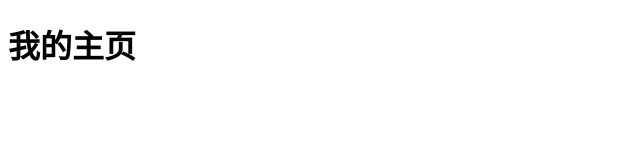
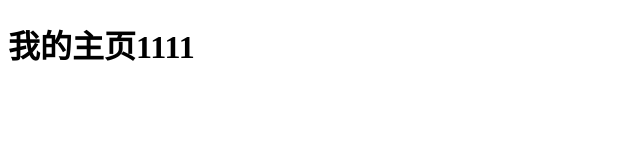
Before and after one commit to willwong900/willwong900.github.io, a plain HTML site: page index.html in a window 1280 px wide. Shown: the whole page, without its empty margins (0-640 px from the left). Drawn offline with Linux system fonts and the light colour scheme.

Commit message:
Update index.html

```diff
--- a/index.html
+++ b/index.html
@@ -7,6 +7,6 @@
     <title>Document</title>
 </head>
 <body>
-    <h1>我的主页</h1>
+    <h1>我的主页1111</h1>
 </body>
 </html>
```
